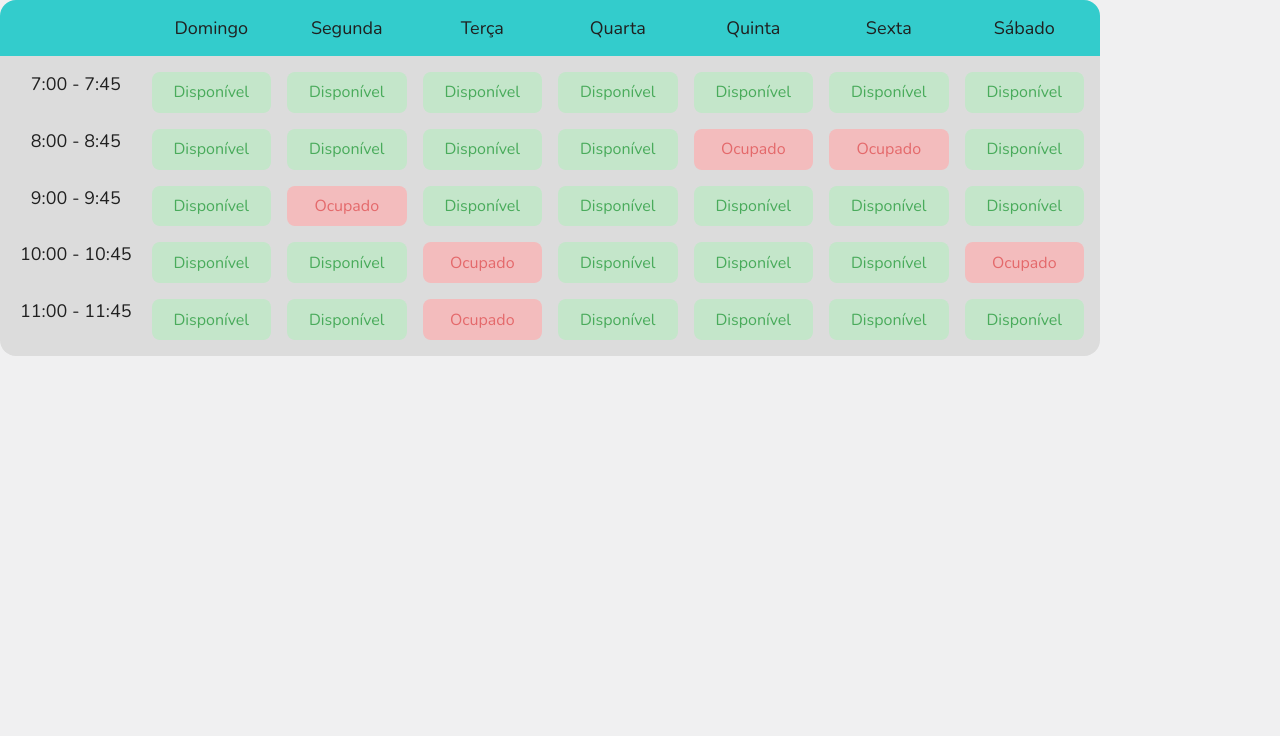
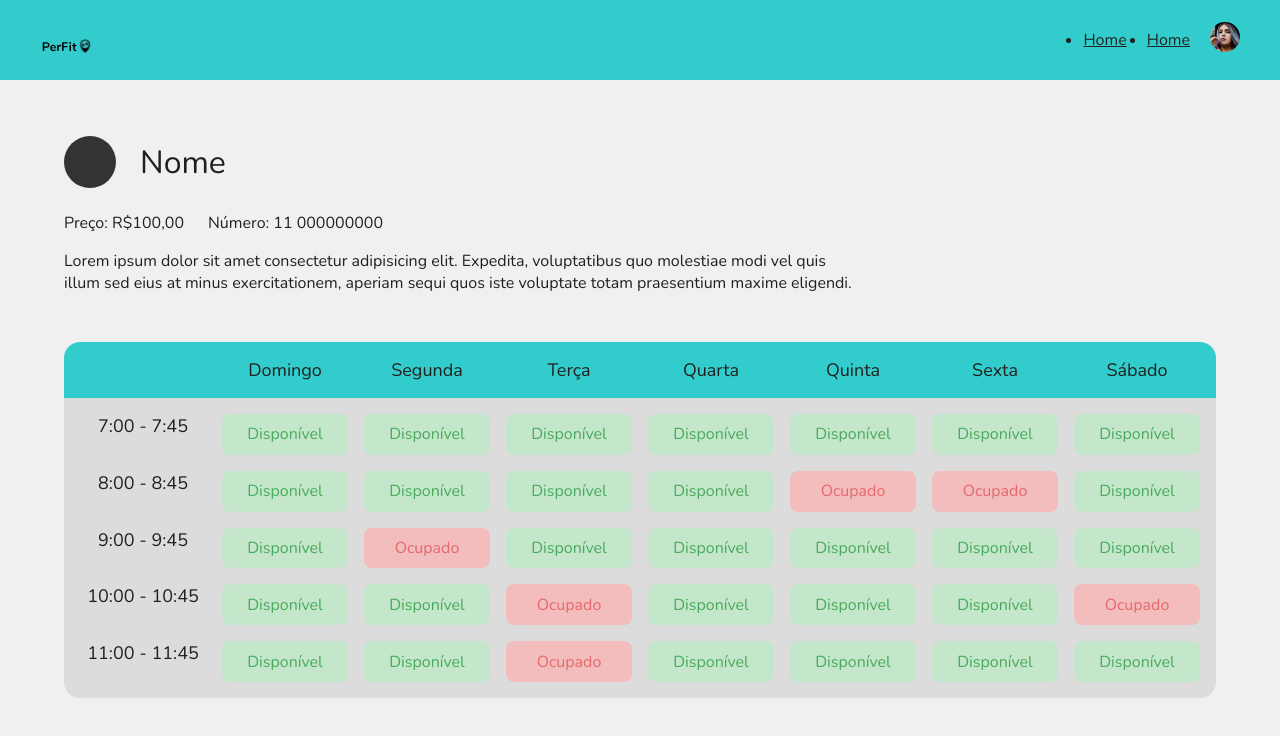
Before and after one commit to Code-Station-27/frontend, a Next.js app: page /trainer in a window 1280 px wide. Shown: the top 736 px of the page. Built offline with nearby package versions, Linux system fonts and the light colour scheme.

Commit message:
feat: trainer page

```diff
--- a/src/components/Header/styles.ts
+++ b/src/components/Header/styles.ts
@@ -9,7 +9,7 @@ export const Container = styled.header`
 
   width: 100%;
   height: 80px;
-  background-color: ${({ theme }) => theme.colors.primary}
+  background-color: ${({ theme }) => theme.colors.primary};
 
 `
 
--- a/src/components/Table/styles.ts
+++ b/src/components/Table/styles.ts
@@ -2,7 +2,7 @@ import styled from 'styled-components'
 
 export const Container = styled.div`
     width: 100%;
-    max-width: 1100px;
+    max-width: 1200px;
     border-radius: 16px;
 
     display: flex;
--- a/src/components/TableItem/index.tsx
+++ b/src/components/TableItem/index.tsx
@@ -7,7 +7,7 @@ interface TableItemProps{
 export const TableItem: React.FC<TableItemProps> = ({isAvailable}) => {
     return(
         <S.Container isAvailable={isAvailable}>
-            {isAvailable ? 'Disponível' : 'Ocupado'}
+            <p>{isAvailable ? 'Disponível' : 'Ocupado'}</p>
         </S.Container>
     )
 }
--- a/src/screens/Trainer/index.tsx
+++ b/src/screens/Trainer/index.tsx
@@ -1,11 +1,29 @@
 import * as S from './styles'
 
 import { Table } from '../../components/Table'
+import { Header } from '../../components/Header'
 
 export const Trainer = () => {
     return(
         <S.Container>
-            <Table/>
+            <Header/>
+            <S.Content>
+                <S.UserInfo>
+                    <header>
+                        <div/>
+                        <h1>Nome</h1>
+                    </header>
+                    <div>
+                        <p>Preço: R$100,00</p>
+                        <p>Número: 11 000000000</p>
+                    </div>
+                    <div>
+                        Lorem ipsum dolor sit amet consectetur adipisicing elit. Expedita, voluptatibus quo molestiae modi vel quis illum sed eius at minus exercitationem, aperiam sequi quos iste voluptate totam praesentium maxime eligendi.
+                    </div>
+                </S.UserInfo>
+                <Table/>
+            </S.Content>
+
         </S.Container>
     )
 }
--- a/src/screens/Trainer/styles.ts
+++ b/src/screens/Trainer/styles.ts
@@ -1,5 +1,46 @@
 import styled from "styled-components";
 
 export const  Container = styled.div`
+    min-height: 100vh;
+    width: 100vw;
+    display: flex;
+    flex-direction: column;
+`
 
+export const Content = styled.div`
+    padding: 24px;
+    width: 100%;
+    max-width: 1200px;
+    margin: 0 auto;
+    display: flex;
+    flex-direction: column;
 `
+
+export const UserInfo = styled.div`
+    margin: 32px 0;
+
+    header{
+        display: flex;
+        align-items: center;
+        margin-bottom: 24px;
+
+        div{
+            background-color: #333;
+            height: 52px;
+            width: 52px;
+            border-radius: 50%;
+            margin-right: 24px;
+        }
+    }
+
+    >div{
+        display: flex;
+        align-items: center;
+        margin-bottom: 16px;
+        max-width: 800px;
+
+        p{
+            margin-right: 24px;
+        }
+    }
+`
```
